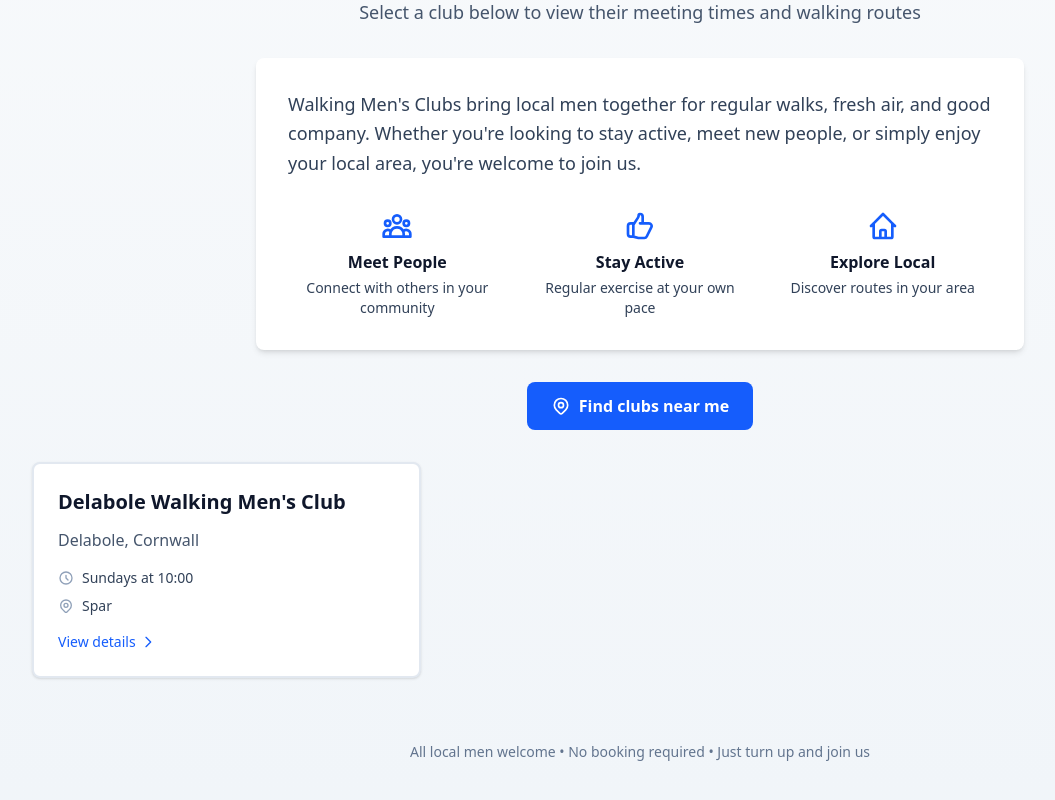
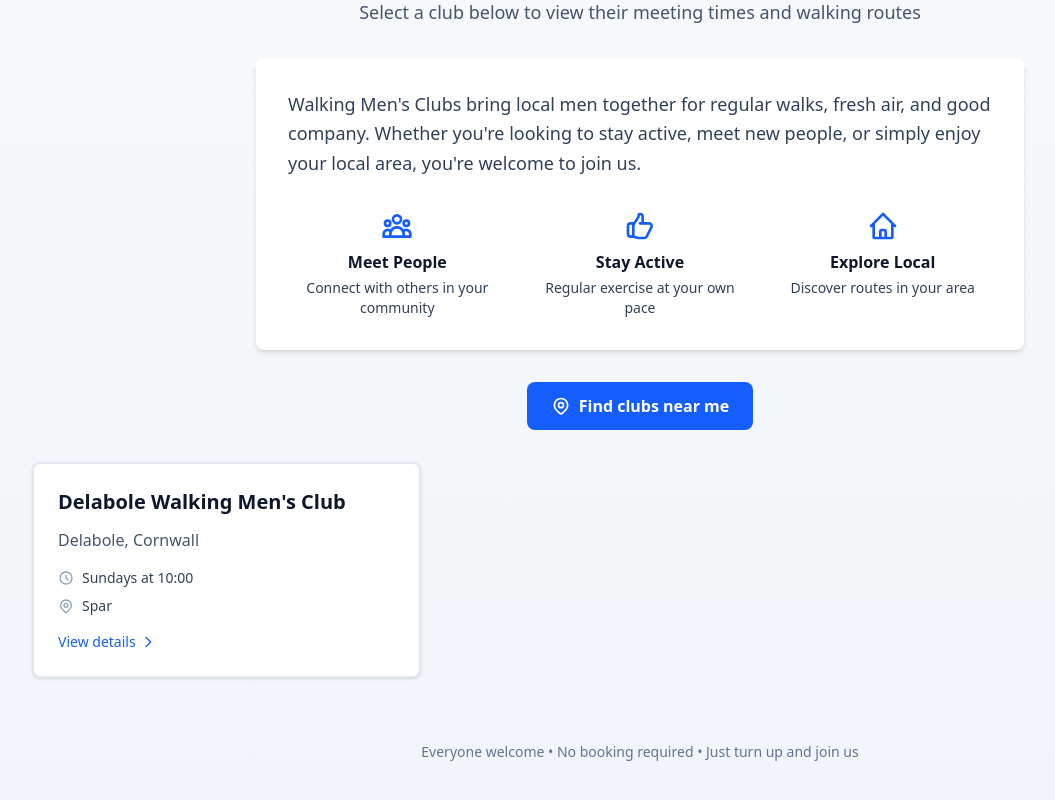
Before and after one commit to accuser/walkingmens.club, a SvelteKit app: page / in a window 1280 px wide. Shown: the part 242-1042 px from the top of the page, without its empty margins (0-1055 px from the left). Built offline with nearby package versions, Linux system fonts and the light colour scheme.

Commit message:
Refactor page layout and update footer message for inclusivity

```diff
--- a/src/routes/+page.svelte
+++ b/src/routes/+page.svelte
@@ -1,6 +1,6 @@
 <script lang="ts">
+	import ClubSuggestions from '$lib/components/ClubSuggestions.svelte';
 	import WalkingRouteMap from '$lib/components/WalkingRouteMap.svelte';
-	import ClubSuggestions from '$lib/components/ClubSuggestions.svelte';
 	import type { PageData } from './$types';
 
 	let { data }: { data: PageData } = $props();
@@ -25,9 +25,7 @@
 		{#if clubs}
 			<!-- Landing Page -->
 			<header class="mb-12 text-center">
-				<h1 class="mb-4 text-4xl font-bold text-slate-900 sm:text-5xl">
-					Walking Men's Clubs
-				</h1>
+				<h1 class="mb-4 text-4xl font-bold text-slate-900 sm:text-5xl">Walking Men's Clubs</h1>
 				<p class="text-xl text-slate-600">
 					Join your local walking group for exercise, friendship, and fresh air
 				</p>
@@ -36,7 +34,7 @@
 			<ClubSuggestions {clubs} />
 
 			<footer class="mt-16 text-center text-sm text-slate-500">
-				<p>All local men welcome • No booking required • Just turn up and join us</p>
+				<p>Everyone welcome • No booking required • Just turn up and join us</p>
 			</footer>
 		{:else if club}
 			<!-- Individual Club Page -->
@@ -171,7 +169,8 @@
 											d="M9 12l2 2 4-4M7.835 4.697a3.42 3.42 0 001.946-.806 3.42 3.42 0 014.438 0 3.42 3.42 0 001.946.806 3.42 3.42 0 013.138 3.138 3.42 3.42 0 00.806 1.946 3.42 3.42 0 010 4.438 3.42 3.42 0 00-.806 1.946 3.42 3.42 0 01-3.138 3.138 3.42 3.42 0 00-1.946.806 3.42 3.42 0 01-4.438 0 3.42 3.42 0 00-1.946-.806 3.42 3.42 0 01-3.138-3.138 3.42 3.42 0 00-.806-1.946 3.42 3.42 0 010-4.438 3.42 3.42 0 00.806-1.946 3.42 3.42 0 013.138-3.138z"
 										/>
 									</svg>
-							<span><strong>Difficulty:</strong>
+									<span
+										><strong>Difficulty:</strong>
 										<span class="capitalize">{club.route.difficulty}</span>
 									</span>
 								</div>
@@ -216,7 +215,7 @@
 
 				<!-- Footer -->
 				<footer class="mt-12 text-center text-sm text-slate-500">
-					<p>All local men welcome • No booking required • Just turn up and join us</p>
+					<p>Everyone welcome • No booking required • Just turn up and walk with us</p>
 				</footer>
 			</div>
 		{/if}
```
Lines whose indentation alone changed are shown as unchanged.
